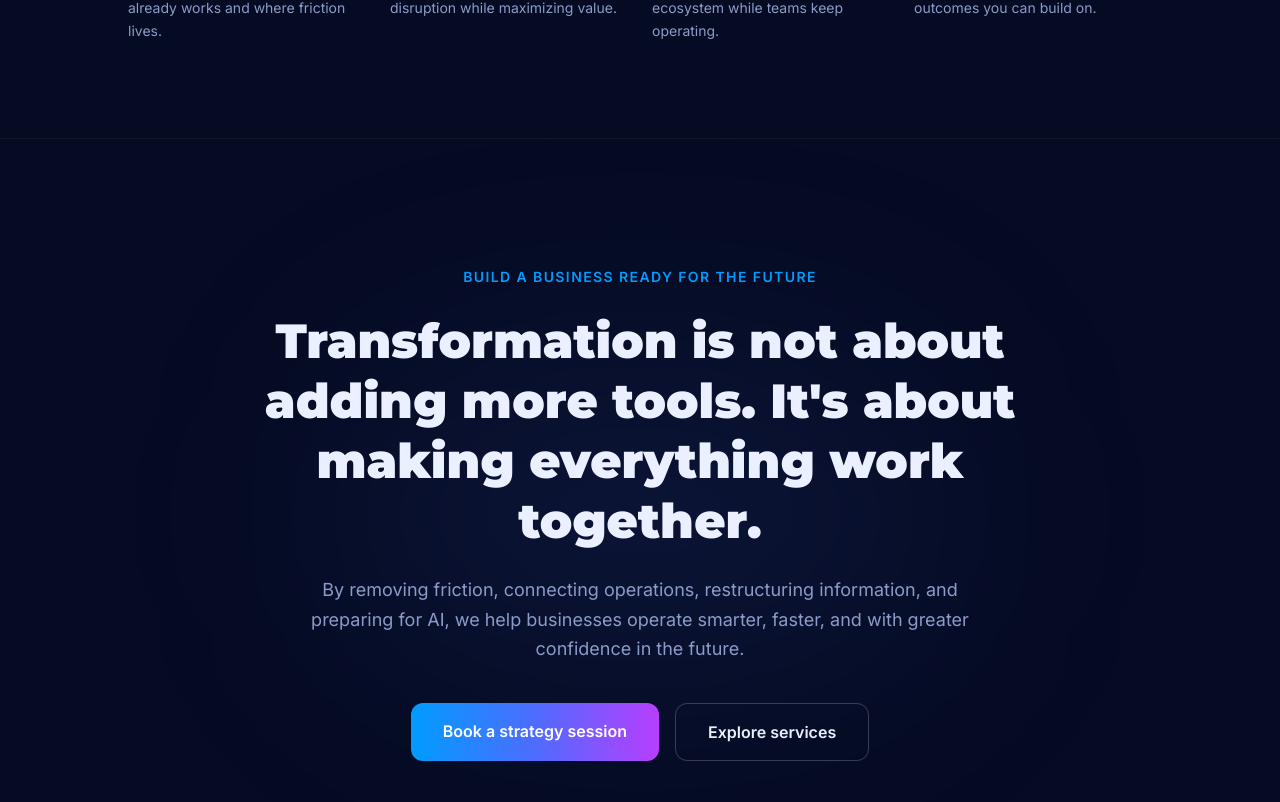
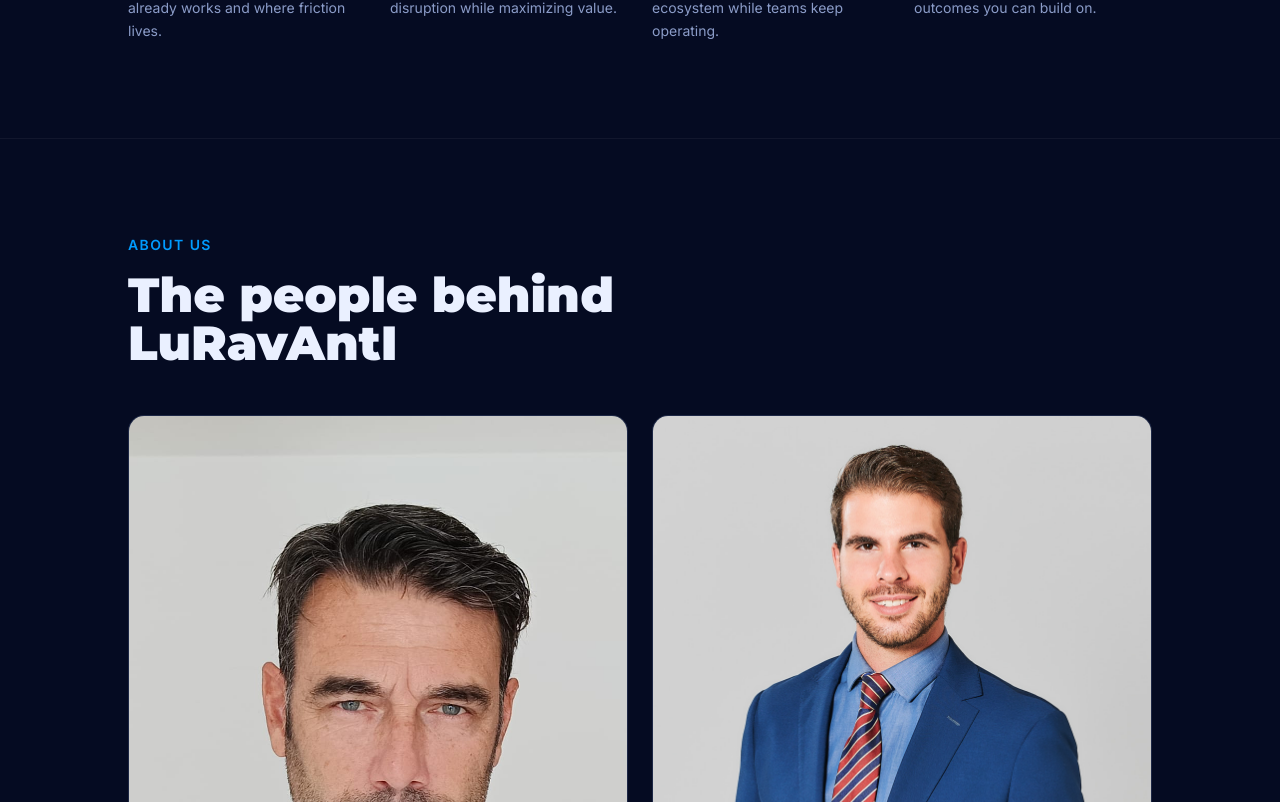
Before and after one commit to lucadavdev/luravanti, a Next.js app in the folder frontend/: page /en in a window 1280 px wide. Shown: the part 6178-6980 px from the top of the page. Built offline with nearby package versions, Linux system fonts and the light colour scheme.

Commit message:
feat: mount About section before CTA

```diff
--- a/frontend/src/app/[locale]/page.tsx
+++ b/frontend/src/app/[locale]/page.tsx
@@ -8,6 +8,7 @@
 import { AIFoundation } from '@/components/sections/AIFoundation';
 import { Services } from '@/components/sections/Services';
 import { Process } from '@/components/sections/Process';
+import { About } from '@/components/sections/About';
 import { CTA } from '@/components/sections/CTA';
 import { servicesSchema } from '@/lib/schema';
 
@@ -32,6 +33,7 @@
         </section>
         <Services />
         <Process />
+        <About />
         <CTA />
       </main>
       <Footer />
```
